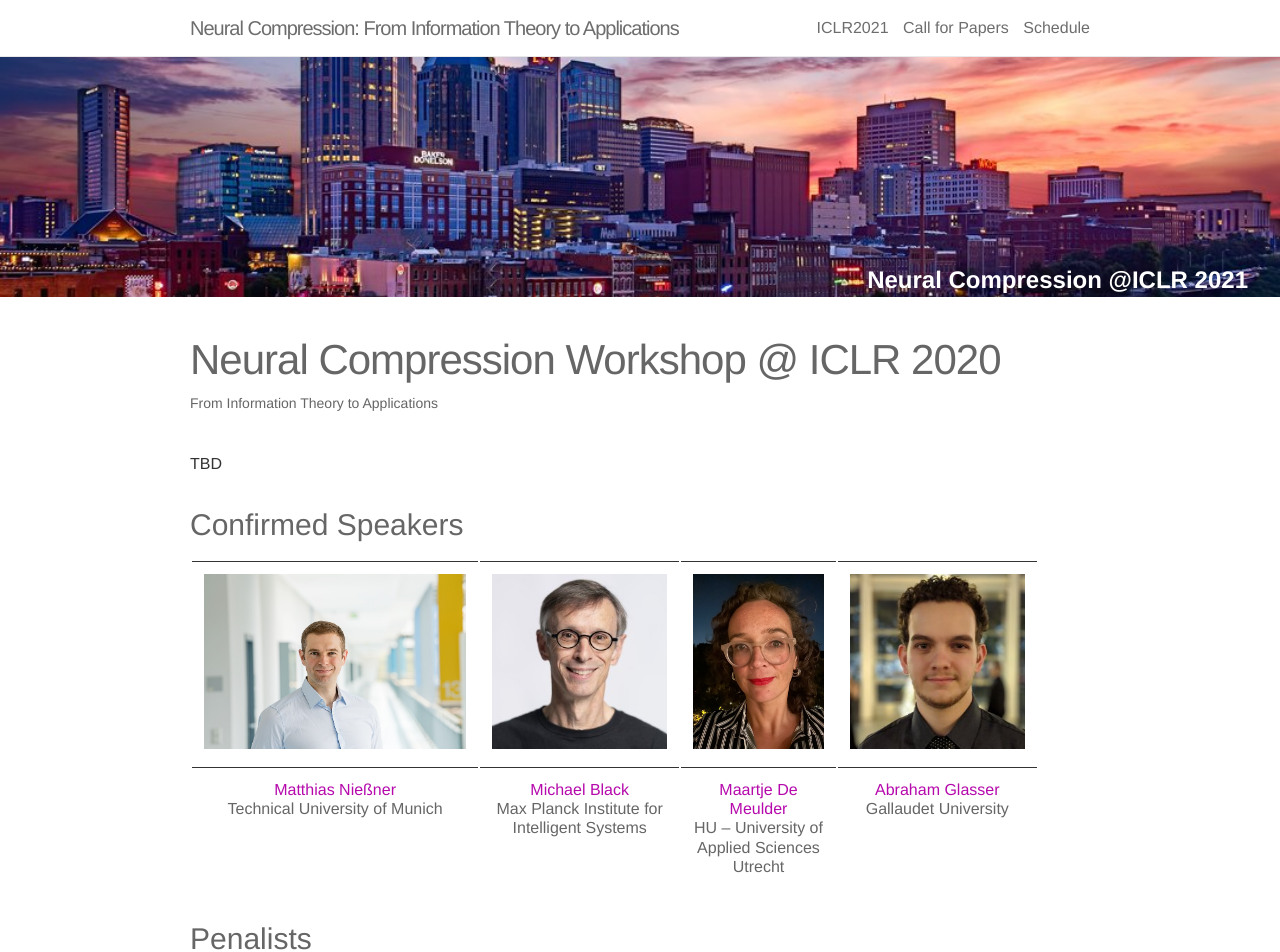
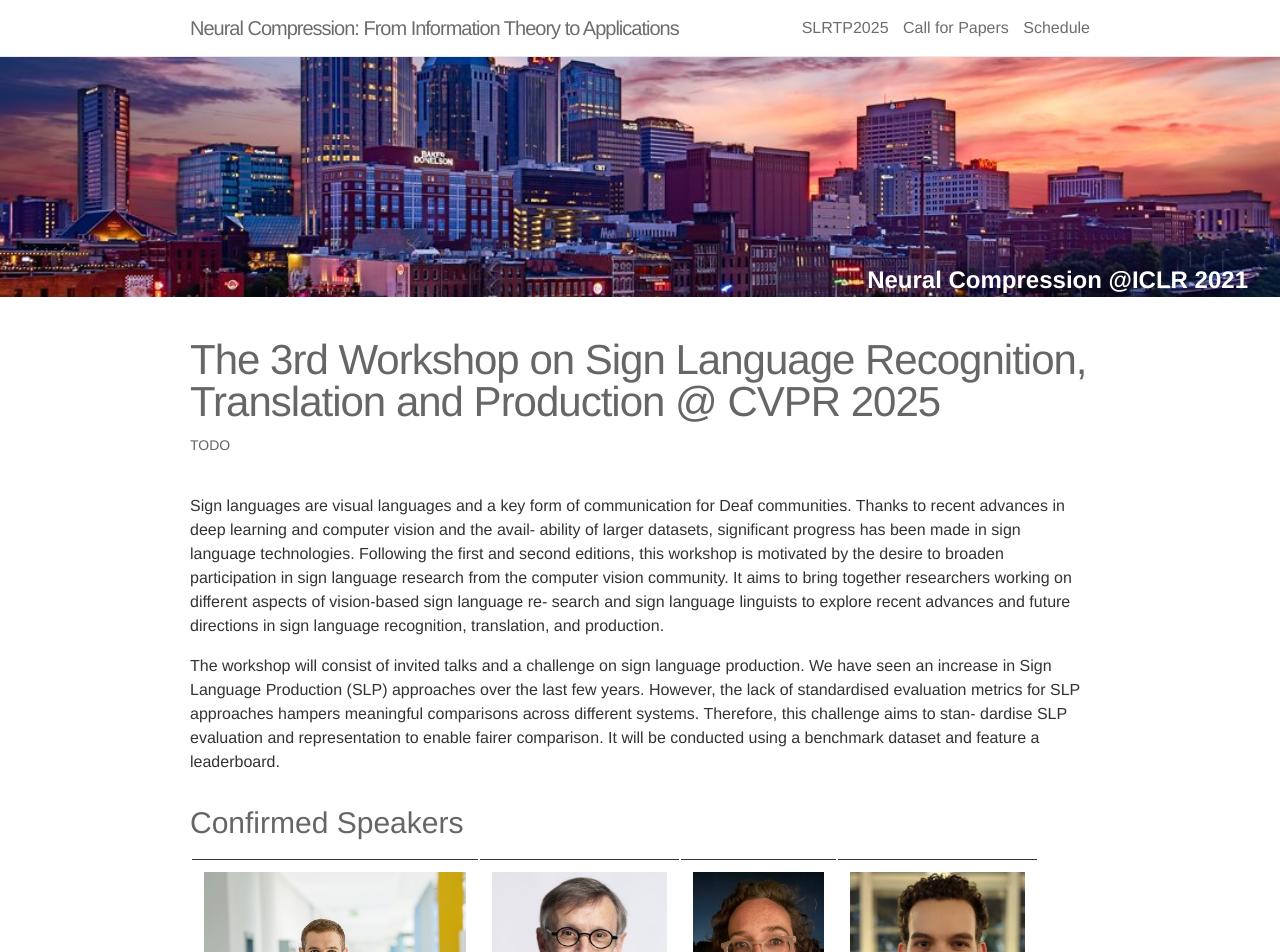
Before and after one commit to slrtpworkshop/slrtpworkshop.github.io, a Jekyll site: the page built from _pages/00_home.md, in a window 1280 px wide and 1400 px high. Shown: the top 952 px of the window. Built offline with Jekyll 4.4.1, drawn with Linux system fonts in a browser that asks for light colours; nearby versions of some CDN libraries; some of the changed text lies outside the part shown; grey boxes are pictures that could not be loaded.

Commit message:
Add intro + sponsors placeholder

```diff
--- a/_pages/00_home.md
+++ b/_pages/00_home.md
@@ -1,12 +1,26 @@
 ---
 layout: home
 permalink: /
-title: ICLR2021
-desc_title: Neural Compression Workshop @ ICLR 2020
-description: From Information Theory to Applications
+title: SLRTP2025
+desc_title: The 3rd Workshop on Sign Language Recognition, Translation and Production @ CVPR 2025
+description: TODO
 ---
 
-TBD
+Sign languages are visual languages and a key form of communication for Deaf
+communities. Thanks to recent advances in deep learning and computer vision and the avail-
+ability of larger datasets, significant progress has been made in sign language technologies.
+Following the first and second editions, this workshop is motivated by the desire to broaden
+participation in sign language research from the computer vision community. It aims to
+bring together researchers working on different aspects of vision-based sign language re-
+search and sign language linguists to explore recent advances and future directions in sign
+language recognition, translation, and production.
+
+The workshop will consist of invited talks and a challenge on sign language production.
+We have seen an increase in Sign Language Production (SLP) approaches over the last few
+years. However, the lack of standardised evaluation metrics for SLP approaches hampers
+meaningful comparisons across different systems. Therefore, this challenge aims to stan-
+dardise SLP evaluation and representation to enable fairer comparison. It will be conducted
+using a benchmark dataset and feature a leaderboard.
 
 ### Confirmed Speakers
 
@@ -25,23 +39,6 @@ TBD
   </tr>
 </table>
 
-### Penalists
-
-<table style="width:75%">
-  <tr>
-    <td style="text-align:center"><img src="assets/img/panel_alex_alemi.jpg" height="175"></td>
-    <td style="text-align:center"><img src="assets/img/penal_ferenc_huszar.jpg" height="175"></td>
-    <td style="text-align:center"><img src="assets/img/penal_philipp_krahenbuhl.jpg" height="175"></td>
-    <td style="text-align:center"><img src="assets/img/penal_irina_higgins.webp" height="175"></td>
-  </tr>
-  <tr>
-    <td style="text-align:center"><a href="https://www.alexalemi.com">Alex Alemi</a> <br> Senior Research Scientist at Google</td>
-    <td style="text-align:center"><a href="https://www.inference.vc/about/">Ferenc Huszár</a> <br> Cambridge University</td>
-    <td style="text-align:center"><a href="https://www.philkr.net">Philipp Krähenbühl</a> <br>University of Texas at Austin</td>
-    <td style="text-align:center"><a href="https://uk.linkedin.com/in/irina-higgins-74455235">Irina Higgins</a> <br> DeepMind</td>
-  </tr>
-</table>
-
 ### How do I submit?
 
 **Main deadline: TBD**
@@ -57,3 +54,13 @@ Our [CFP]({{ site.baseurl }}{% link _pages/01_call.md %}) provides additional de
 * [Max Welling](https://staff.fnwi.uva.nl/m.welling/), University of Amsterdam; Qualcomm AI Research
 * [Yang Yang](https://yyang768osu.github.io), Qualcomm AI Research
 * [Taco Cohen](https://tacocohen.wordpress.com), Qualcomm AI Research
+
+### Sponsors
+
+<table style="width:75%">
+  <tr>
+    <td style="text-align:center"><img src="assets/img/sponsor1.jpg" height="175"></td>
+    <td style="text-align:center"><img src="assets/img/sponsor2.jpg" height="175"></td>
+    <td style="text-align:center"><img src="assets/img/sponsor3.jpg" height="175"></td>
+  </tr>
+</table>
```
Also changed, not shown: assets/img/sponsor1.png (added), assets/img/sponsor2.jpg (added), assets/img/sponsor3.jpg (added).
